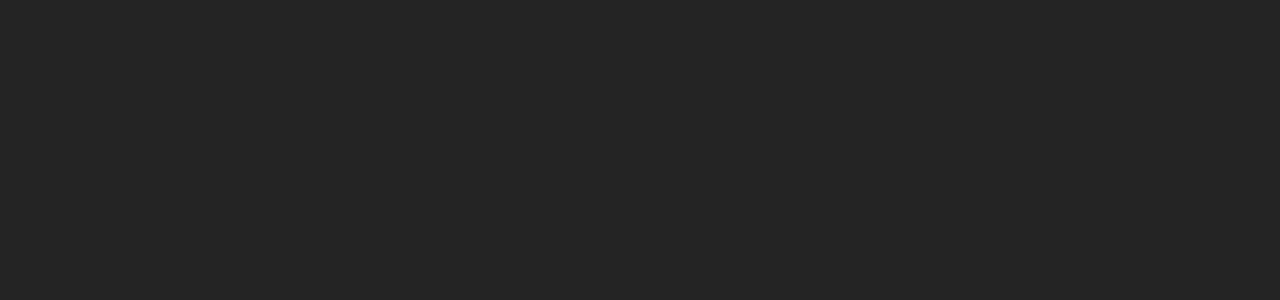
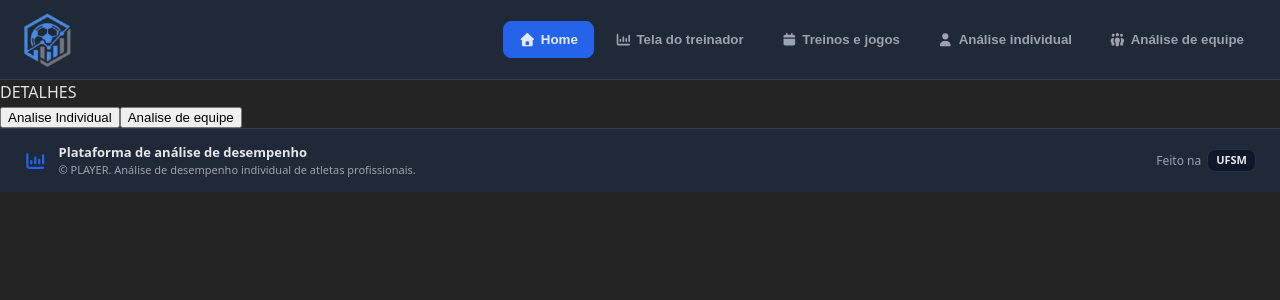
Before and after one commit to diogodls/player, a React (Vite) app: page /sessions/1/analysis in a window 1280 px wide. Before the commit this address had no page. Shown: the top 300 px of the page. Built offline with nearby package versions, Linux system fonts and the light colour scheme.

Commit message:
feat(#48): faz rota para a página de analise especifica

```diff
--- a/src/components/RegistrationScreen/SessionCard/SessionCard.tsx
+++ b/src/components/RegistrationScreen/SessionCard/SessionCard.tsx
@@ -2,17 +2,21 @@
 import { FontAwesomeIcon } from "@fortawesome/react-fontawesome";
 import {faCalendarDays, faLocationDot, faHandshake, faClipboardList} from "@fortawesome/free-solid-svg-icons";
 import type {Session} from "../../../pages/SessionView";
+import {useNavigate} from "react-router";
 
 type SessionCard = {
   item: Session;
 };
 
 const SessionCard = ({item}: SessionCard) => {
-  const badgeClass =
-    item.type === "Jogo" ? styles.badgeGame : styles.badgeTraining;
+  const badgeClass = item.type === "Jogo" ? styles.badgeGame : styles.badgeTraining;
+  const navigate = useNavigate();
+  const handleOpen = () => {
+    navigate(`/sessions/${item.id}/analysis`);
+  };
 
   return (
-    <div className={styles.card}>
+    <button className={styles.card} onClick={handleOpen}>
       <div className={styles.topRow}>
         <span className={`${styles.badge} ${badgeClass}`}>
           {item.type}
@@ -46,7 +50,7 @@
           </div>
         )}
       </div>
-    </div>
+    </button>
   );
 }
 
--- a/src/components/SessionAnalysis/SessionAnalysisHeader/SessionAnalysisHeader.tsx
+++ b/src/components/SessionAnalysis/SessionAnalysisHeader/SessionAnalysisHeader.tsx
@@ -0,0 +1,16 @@
+const SessionAnalysisHeader = () => {
+  return(
+    <div>
+      <div>
+        <span> DETALHES </span>
+      </div>
+      <div>
+        <button>Analise Individual</button>
+        <button>Analise de equipe</button>
+      </div>
+
+    </div>
+  );
+}
+
+export default SessionAnalysisHeader;
--- a/src/main.tsx
+++ b/src/main.tsx
@@ -10,6 +10,7 @@
 import {ActionsProvider} from "./contexts/ActionsContext/ActionsContext.tsx";
 import SessionView from "./pages/SessionView/SessionView.tsx";
 import PlayerView from "./pages/PlayerView/PlayerView.tsx";
+import SessionAnalysis from "./pages/SessionAnalysis/SessionAnalysis.tsx";
 
 createRoot(document.getElementById('root')!).render(
   <CookiesProvider>
@@ -23,6 +24,7 @@
               <Route path={"/individual-analysis"} element={<IndividualAnalysis/>}/>
               <Route path={"/player/:id"} element={<PlayerView/>}/>
               <Route path={"/session-screen"} element={<SessionView />}/>
+              <Route path="/sessions/:sessionId/analysis" element={<SessionAnalysis />} />
             </Route>
           </Routes>
         </BrowserRouter>
--- /dev/null
+++ b/src/pages/SessionAnalysis/SessionAnalysis.tsx
@@ -0,0 +1,11 @@
+import SessionAnalysisHeader from "../../components/SessionAnalysis/SessionAnalysisHeader/SessionAnalysisHeader.tsx";
+
+const SessionAnalysis = () => {
+  return(
+    <div>
+      <SessionAnalysisHeader/>
+    </div>
+  );
+}
+
+export default SessionAnalysis;
```
Also changed, not shown: src/pages/SessionAnalysis/SessionAnalysis.module.scss (added).
